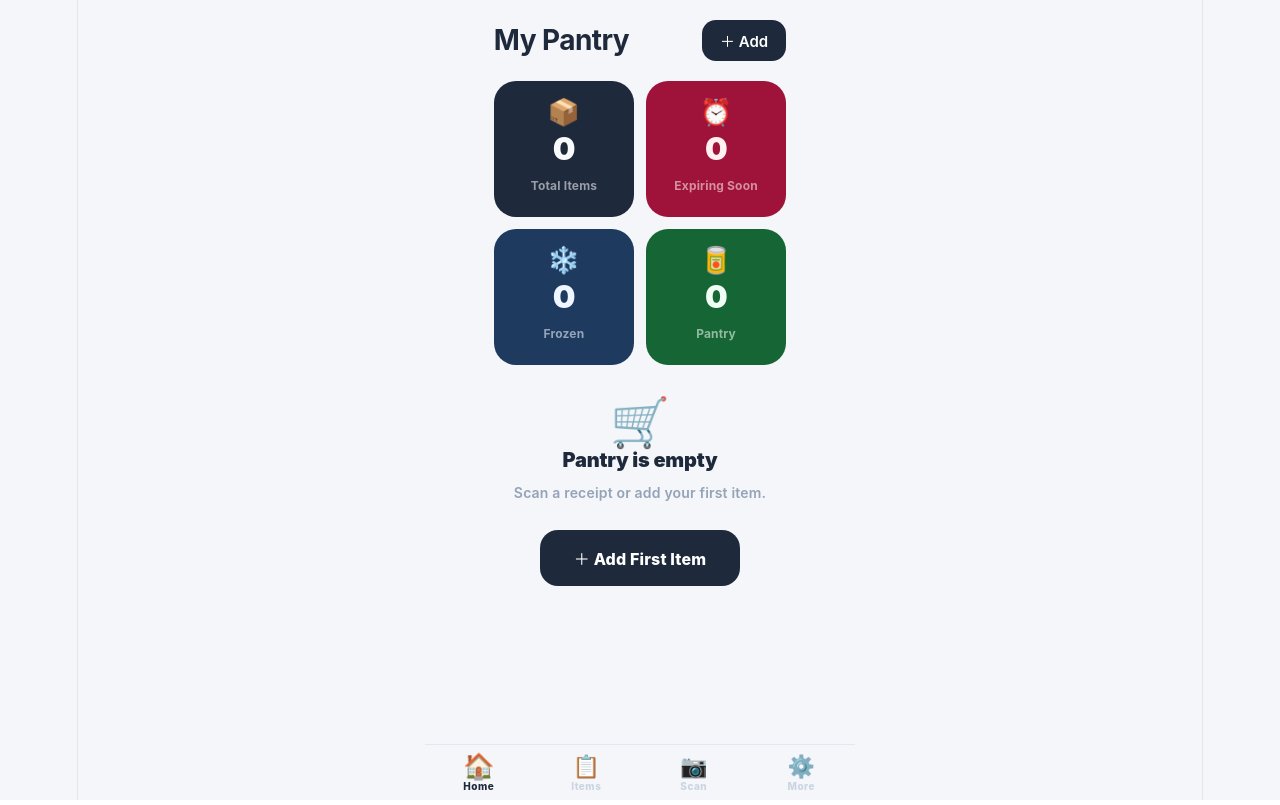
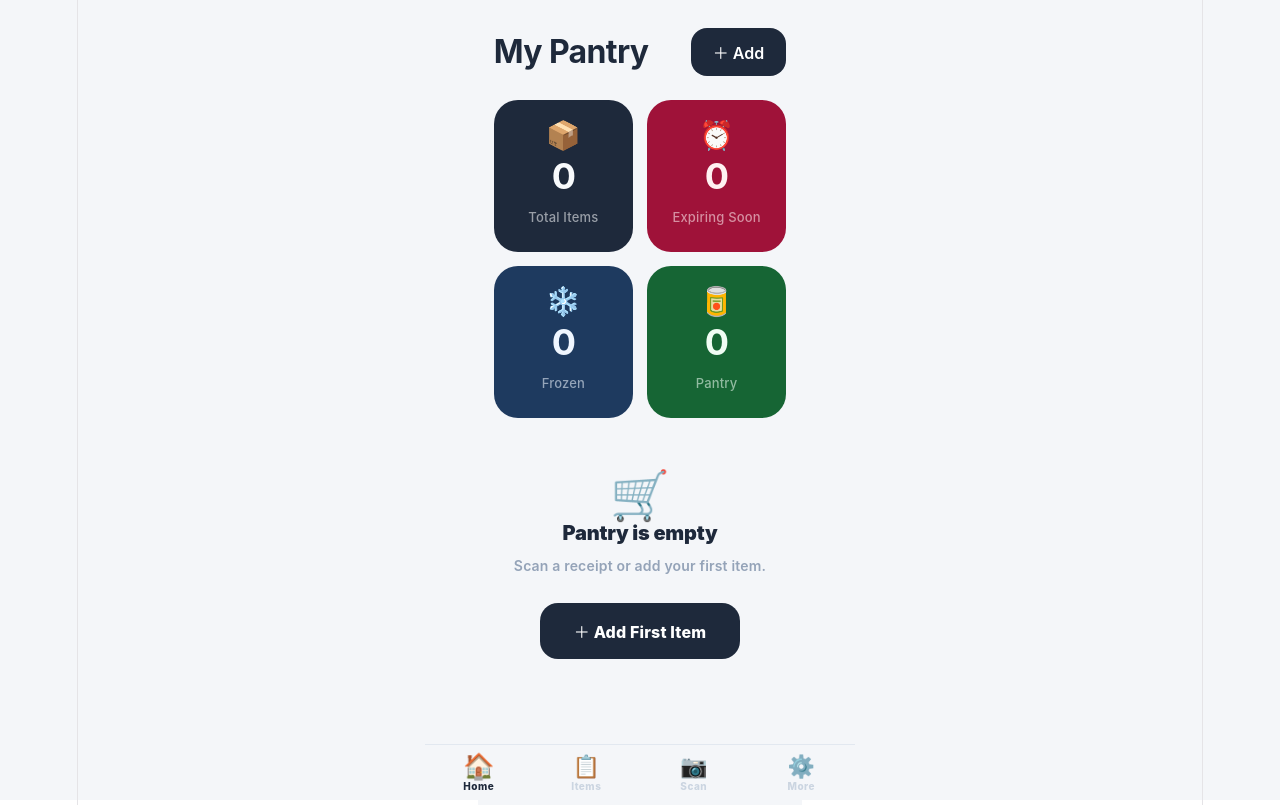
Before and after one commit to Umashankar10-2002/smart-pantry, a React (Vite) app: page / in a window 1280 px wide. Built offline with nearby package versions, Linux system fonts and the light colour scheme.

Commit message:
bigger cards, match desktop layout

```diff
--- a/src/App.jsx
+++ b/src/App.jsx
@@ -289,20 +289,20 @@ export default function App() {
 // ─── Home Page ───────────────────────────────────────────────────────────────
 function HomePage({enriched,sum,urgent,frozen,good,onItem,onAdd,onStatClick}) {
   return (
-    <div className="page" style={{paddingTop:20}}>
+    <div className="page" style={{paddingTop:28}}>
 
       {/* Title row */}
-      <div style={{display:"flex",alignItems:"center",justifyContent:"space-between",marginBottom:20}}>
-        <div style={{fontSize:28,fontWeight:700,color:"#1E293B",letterSpacing:"-0.02em"}}>My Pantry</div>
+      <div style={{display:"flex",alignItems:"center",justifyContent:"space-between",marginBottom:24}}>
+        <div style={{fontSize:32,fontWeight:700,color:"#1E293B",letterSpacing:"-0.02em"}}>My Pantry</div>
         <button onClick={onAdd} style={{
           background:"#1E293B",color:"white",border:"none",
-          borderRadius:14,padding:"10px 18px",fontSize:15,fontWeight:600,
+          borderRadius:16,padding:"12px 22px",fontSize:16,fontWeight:600,
           display:"flex",alignItems:"center",gap:6,
         }}>＋ Add</button>
       </div>
 
       {/* Stat cards — tappable */}
-      <div style={{display:"grid",gridTemplateColumns:"1fr 1fr",gap:12,marginBottom:4}}>
+      <div style={{display:"grid",gridTemplateColumns:"1fr 1fr",gap:14,marginBottom:24}}>
         {[
           {label:"Total Items",  val:sum.total,  icon:"📦", bg:"#1E293B", fg:"#F8FAFC", filter:"all"},
           {label:"Expiring Soon",val:sum.soon,   icon:"⏰", bg:"#9F1239", fg:"#FFF1F2", filter:"soon"},
@@ -310,14 +310,14 @@ function HomePage({enriched,sum,urgent,frozen,good,onItem,onAdd,onStatClick}) {
           {label:"Pantry",       val:sum.pantry, icon:"🥫", bg:"#166534", fg:"#F0FDF4", filter:"pantry"},
         ].map(({label,val,icon,bg,fg,filter})=>(
           <div key={label} onClick={()=>onStatClick(filter)}
-            style={{background:bg,borderRadius:22,padding:"18px 16px",cursor:"pointer",
+            style={{background:bg,borderRadius:24,padding:"22px 20px",cursor:"pointer",
               transition:"transform .15s",userSelect:"none",
-              display:"flex",flexDirection:"column",gap:8,minHeight:110}}
+              display:"flex",flexDirection:"column",gap:10,minHeight:130}}
             onTouchStart={e=>e.currentTarget.style.transform="scale(0.96)"}
             onTouchEnd={e=>e.currentTarget.style.transform="scale(1)"}>
-            <div style={{fontSize:26}}>{icon}</div>
-            <div style={{fontSize:32,fontWeight:900,color:fg,lineHeight:1,letterSpacing:"-0.02em"}}>{val}</div>
-            <div style={{fontSize:12,color:`${fg}90`,fontWeight:700}}>{label}</div>
+            <div style={{fontSize:28}}>{icon}</div>
+            <div style={{fontSize:36,fontWeight:700,color:fg,lineHeight:1,letterSpacing:"-0.02em"}}>{val}</div>
+            <div style={{fontSize:13,color:`${fg}90`,fontWeight:500}}>{label}</div>
           </div>
         ))}
       </div>
```
